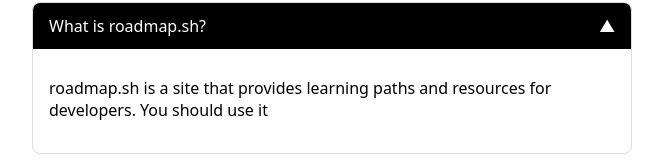
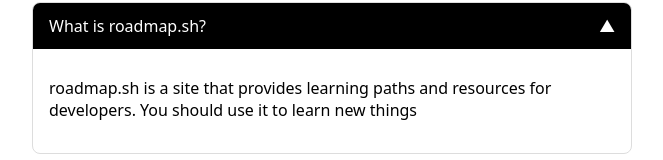
Before and after one commit to ameyakale10/practice, a plain HTML site: page Accordion/index.html in a window 1280 px wide. Shown: the part 137-297 px from the top of the page, without its empty margins (308-971 px from the left). Drawn offline with Linux system fonts and the light colour scheme.

Commit message:
edited text

```diff
--- a/Accordion/index.html
+++ b/Accordion/index.html
@@ -19,7 +19,7 @@
       <span class="arrow">▼</span>
     </div>
     <div class="answer">
-      <p>roadmap.sh is a site that provides learning paths and resources for developers. You should use it</p>
+      <p>roadmap.sh is a site that provides learning paths and resources for developers. You should use it to learn new things</p>
     </div>
   </div>
 
```
